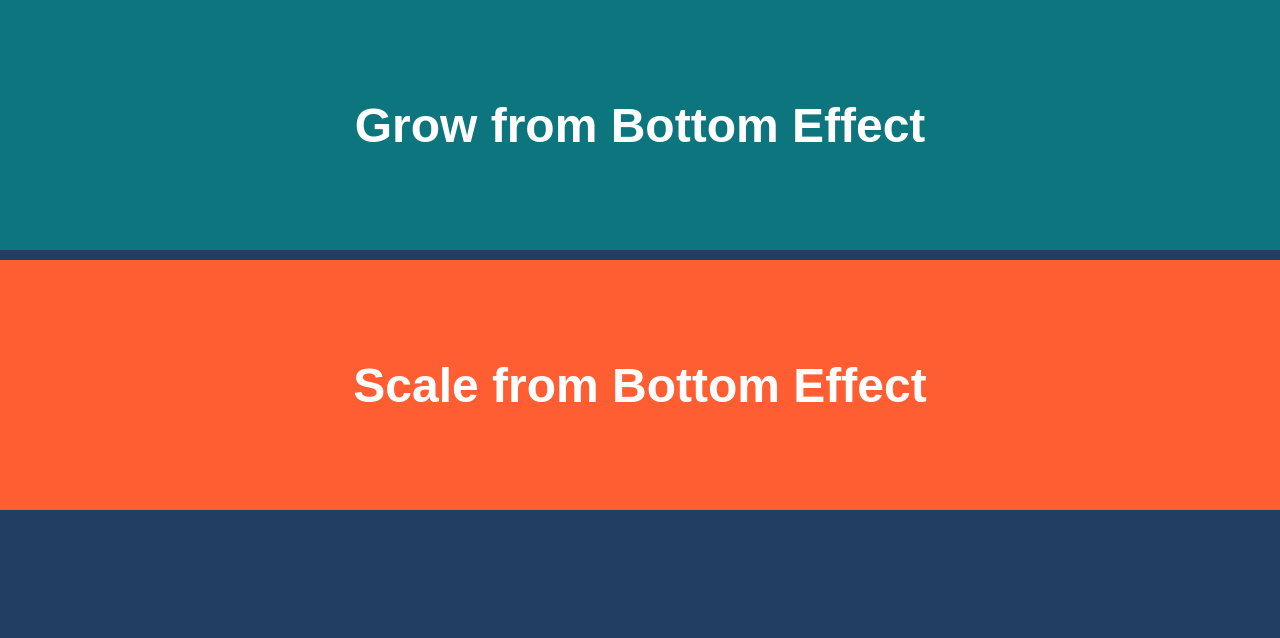
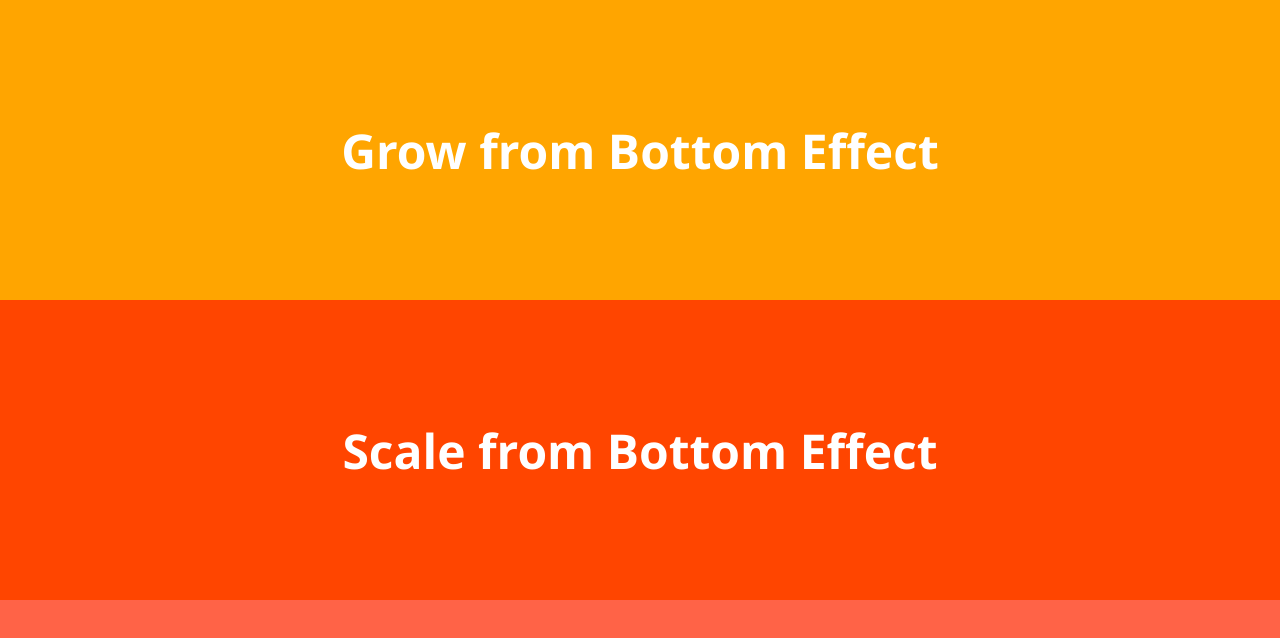
Before and after one commit to sudaoswahid-collab/LINK, a plain HTML site: page index.html in a window 1280 px wide. Drawn offline with Linux system fonts and the light colour scheme.

Commit message:
WNDING  RESOT

```diff
--- a/css/style.css
+++ b/css/style.css
@@ -4,41 +4,35 @@
     box-sizing: border-box;
 }
 
-:root {
-    --b-main: #223e61;
-
-}
-
 body {
-    background-color: #223e61;
-    font-family: Nunito, sans-serif;
+    background-color: tomato;
+    font-family: 'Segoe UI', Tahoma, Geneva, Verdana, sans-serif;
     color: #fff;
 }
 
 h2 {
+    width: 100%;
+    height: 300px;
     display: flex;
     align-items: center;
     justify-content: center;
-    width: 100%;
-    height: 250px;
     padding: 10px;
-    margin-bottom: 10px;
 }
 
 .Frist {
-    background-color: #0D757D;
+    background-color: orange;
 }
 
-.Secomd {
-    background-color: #ff5e33;
+.Sec {
+    background-color: orangered;
 }
 
 .link {
     font-size: 3rem;
     color: #fff;
-    text-decoration: none;
     position: relative;
     display: inline-block;
+    text-decoration: none;
 }
 
 .Frist .link::after {
@@ -48,12 +42,11 @@ h2 {
     right: 0;
     bottom: 0;
     display: block;
-    background-color: orange;
     width: 100%;
     height: 0;
     opacity: 0;
+    background-color: orangered;
     transition: height 0.15s ease-in-out, opacity 0.15s ease-in-out;
-
 }
 
 .Frist .link:hover::after {
@@ -61,17 +54,21 @@ h2 {
     opacity: 1;
 }
 
-.Secomd .link::after {
+.Sec .link::after {
     content: '';
     position: absolute;
+    left: 0;
     right: 0;
     bottom: 0;
-    width: 0;
+    display: block;
+    width: 100%;
     height: 5px;
-    background-color: orangered;
-    transition: width 0.15s ease-in-out;
+    transform: scaleY(0);
+    background-color: orange;
+    transition: transform 0.15s ease-in-out;
 }
 
-.Secomd .link:hover::after {
-    width: 100%;
+.Sec .link:hover::after {
+
+    transform: scale(1);
 }
--- a/index.html
+++ b/index.html
@@ -12,14 +12,13 @@
     <h2 class="Frist">
         <a class="link">
             Grow from Bottom Effect
+
         </a>
     </h2>
-    <h2 class="Secomd">
+    <h2 class="Sec">
         <a class="link">
-
             Scale from Bottom Effect
         </a>
-
     </h2>
 </body>
 
```
